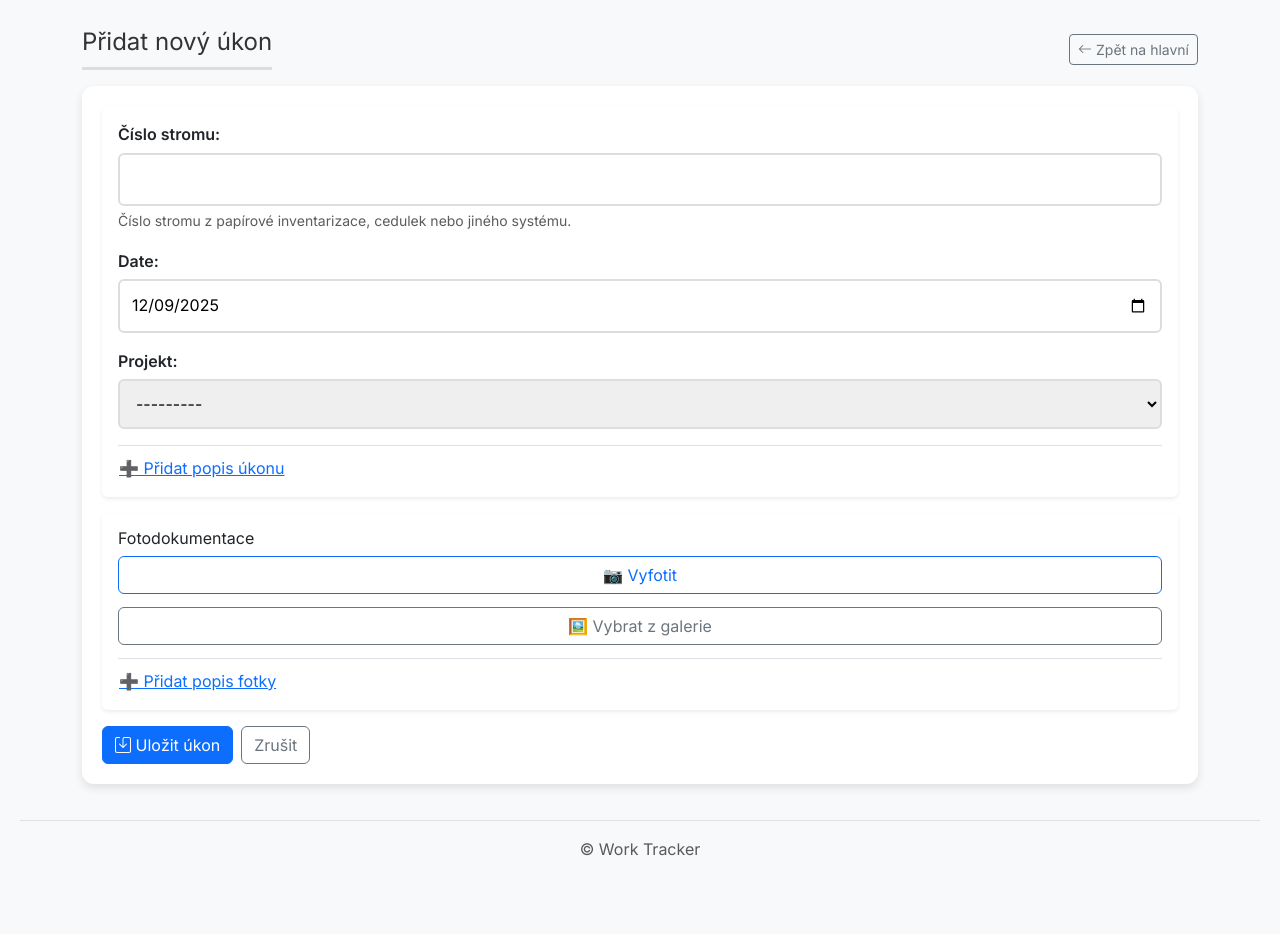
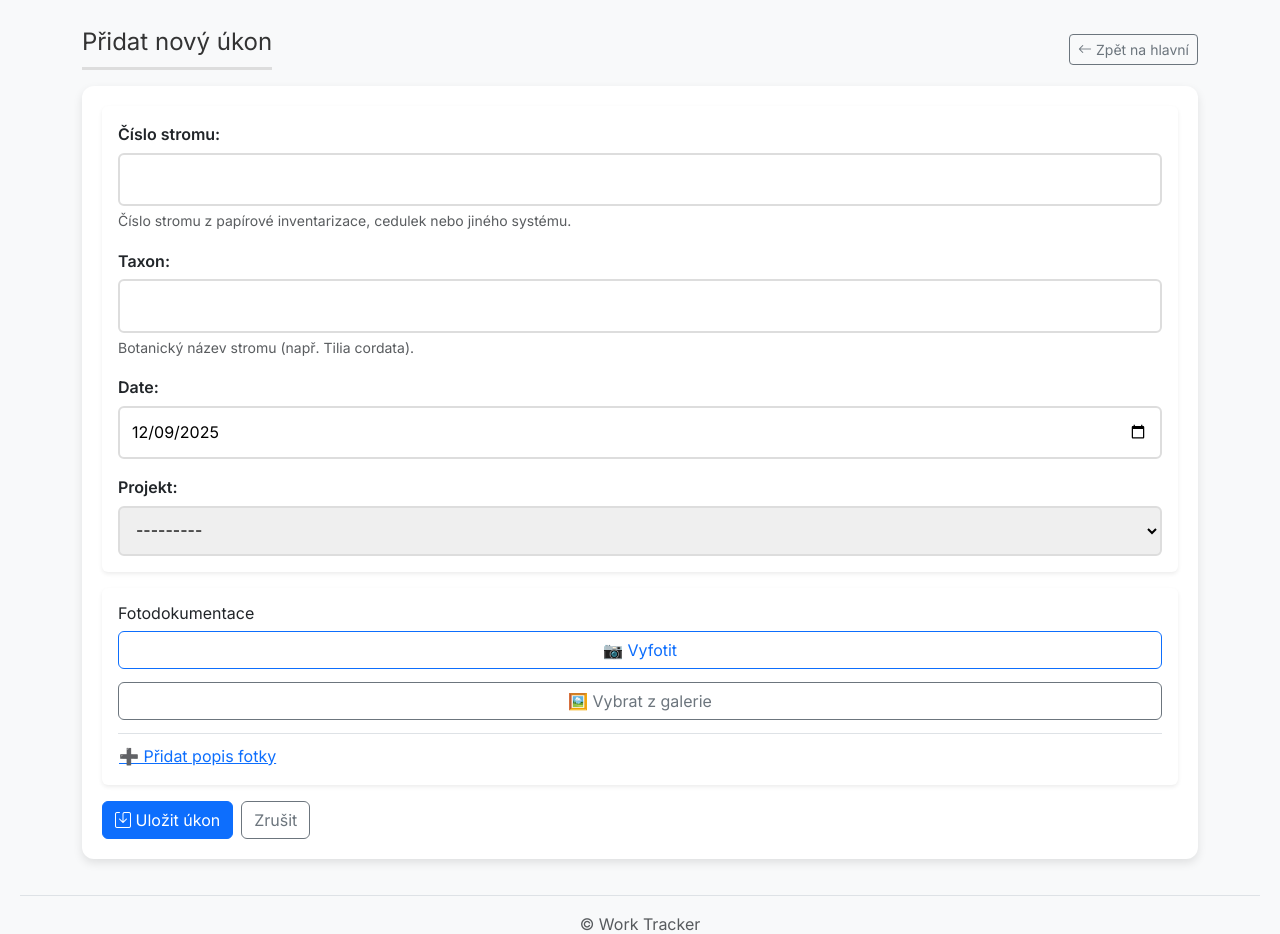
Before and after one commit to vachosan/work_tracker, a Django app: page /tracker/create/ in a window 1280 px wide. Shown: the part 57-991 px from the top of the page. Before the commit the page ends 913 px from the top, so only its background shows below. Run offline with Django 5.2, Linux system fonts and the light colour scheme; the visitor is signed in with stand-in values (Sample User, id 1); data that the repository does not hold is empty; some libraries are stand-ins or nearby versions.

Commit message:
description schován, přidáno pole taxon

```diff
--- a/work_tracker/tracker/admin.py
+++ b/work_tracker/tracker/admin.py
@@ -36,9 +36,9 @@ class ProjectAdmin(admin.ModelAdmin):
 
 @admin.register(WorkRecord)
 class WorkRecordAdmin(admin.ModelAdmin):
-    list_display = ("title", "external_tree_id", "project", "date", "latitude", "longitude")
+    list_display = ("title", "external_tree_id", "taxon", "project", "date", "latitude", "longitude")
     list_filter = ("project", "date", "latitude", "longitude")
-    search_fields = ("title", "external_tree_id", "description")
+    search_fields = ("title", "external_tree_id", "taxon")
     date_hierarchy = "date"
     autocomplete_fields = ("project",)
     inlines = [PhotoDocumentationInline, TreeAssessmentInline]
--- a/work_tracker/tracker/forms.py
+++ b/work_tracker/tracker/forms.py
@@ -60,30 +60,29 @@ class ProjectForm(forms.ModelForm):
 # --------------------------------------
 class WorkRecordForm(forms.ModelForm):
     """Formulář pro vytvoření úkonu"""
-    # definuj pole date s hodnotou ve správném formátu
     date = forms.DateField(
         widget=forms.DateInput(
-            attrs={'type': 'date'},
-            format='%Y-%m-%d'  # <- HTML5 date input očekává ISO formát
+            attrs={'type': 'date', 'autocomplete': 'off'},
+            format='%Y-%m-%d'
         ),
         initial=format(timezone.localdate(), 'Y-m-d'),
-        input_formats=['%Y-%m-%d']  # <- povolíme správný vstupní formát
-    )
-
-    # menší textare pro popis, aby nezabíral moc místa a datum
-
-
-    description = forms.CharField(
-        required=False,
-        widget=forms.Textarea(attrs={'rows': 2, 'placeholder': 'Popis (volitelné)'}),
-        label='Popis'
+        input_formats=['%Y-%m-%d']
     )
 
     class Meta:
         model = WorkRecord
-        fields = ['external_tree_id', 'description', 'date', 'project']
+        fields = ['external_tree_id', 'taxon', 'date', 'project']
         widgets = {
             'date': forms.DateInput(attrs={'type': 'date'}),  # HTML5 datepicker
+        }
+        labels = {
+            'external_tree_id': 'Číslo stromu (externí)',
+            'taxon': 'Taxon',
+            'date': 'Datum',
+            'project': 'Projekt',
+        }
+        help_texts = {
+            'taxon': 'Botanický název stromu (např. Tilia cordata)',
         }
 
     def __init__(self, *args, **kwargs):
@@ -94,6 +93,9 @@ class WorkRecordForm(forms.ModelForm):
         if 'external_tree_id' in self.fields:
             self.fields['external_tree_id'].label = 'Číslo stromu'
             self.fields['external_tree_id'].help_text = 'Číslo stromu z papírové inventarizace, cedulek nebo jiného systému.'
+        if 'taxon' in self.fields:
+            self.fields['taxon'].label = 'Taxon'
+            self.fields['taxon'].help_text = 'Botanický název stromu (např. Tilia cordata).'
         # Filtrování jen na aktivní projekty
         self.fields['project'].queryset = Project.objects.filter(is_closed=False)
 
--- a/work_tracker/tracker/models.py
+++ b/work_tracker/tracker/models.py
@@ -76,6 +76,12 @@ class WorkRecord(models.Model):
         null=True,
         verbose_name="Číslo stromu (externí)",
         help_text="Číslo stromu z papírové inventarizace, cedulek nebo jiného systému.",
+    )
+    taxon = models.CharField(
+        max_length=200,
+        blank=True,
+        verbose_name="Taxon",
+        help_text="Botanický název stromu.",
     )
     description = models.TextField(blank=True)
     date = models.DateField(default=timezone.now)
--- a/work_tracker/tracker/templates/tracker/create_work_record.html
+++ b/work_tracker/tracker/templates/tracker/create_work_record.html
@@ -19,28 +19,13 @@
 
 
       {% for field in work_record_form %}
-        {% if field.name != 'description' %}
         <div>
           {{ field.label_tag }}
           {{ field }}
           {% if field.help_text %}<div class="form-text">{{ field.help_text }}</div>{% endif %}
           {% for error in field.errors %}<div class="text-danger small">{{ error }}</div>{% endfor %}
         </div>
-        {% endif %}
       {% endfor %}
-
-      <div class="border-top pt-2">
-        <button class="btn btn-link p-0" type="button" data-bs-toggle="collapse" data-bs-target="#descCollapse" aria-expanded="false">
-          ➕ Přidat popis úkonu
-        </button>
-        <div class="collapse mt-2" id="descCollapse">
-          {{ work_record_form.description.label_tag }}
-          {{ work_record_form.description }}
-          {% for error in work_record_form.description.errors %}
-            <div class="text-danger small">{{ error }}</div>
-          {% endfor %}
-        </div>
-      </div>
     </div>
   </div>
 
--- a/work_tracker/tracker/views.py
+++ b/work_tracker/tracker/views.py
@@ -600,7 +600,7 @@ def map_leaflet_test(request):
             "id": r.id,
             "title": r.title or "",
             "external_tree_id": r.external_tree_id or "",
-            "description": r.description or "",
+            "taxon": r.taxon or "",
             "project": r.project.name if r.project else "",
             "project_id": r.project_id,
             "lat": r.latitude,
@@ -613,6 +613,7 @@ def map_leaflet_test(request):
         {
             "id": r.id,
             "title": (r.title or ""),
+            "taxon": r.taxon or "",
             "external_tree_id": r.external_tree_id or "",
             "project_id": r.project_id,
             "has_coords": bool(r.latitude and r.longitude),
@@ -627,6 +628,7 @@ def map_leaflet_test(request):
         "work_records": records,
         "records_with_coords": coords,
         "records_for_select": records_for_select,
+        "taxon_options": sorted({r.taxon for r in records if r.taxon}),
     }
     return render(request, "tracker/map_leaflet.html", context)
 
@@ -706,7 +708,7 @@ def map_create_work_record(request):
         return JsonResponse({"status": "error", "msg": "Invalid request"}, status=405)
 
     external_tree_id = (request.POST.get("title") or "").strip()
-    description = (request.POST.get("description") or "").strip()
+    taxon_value = (request.POST.get("taxon") or "").strip()
     project_id = request.POST.get("project_id") or None
     date_str = (request.POST.get("date") or "").strip()
     lat_str = request.POST.get("latitude")
@@ -740,8 +742,8 @@ def map_create_work_record(request):
 
     work_record = WorkRecord(
         project=project,
-        description=description,
         external_tree_id=external_tree_id or None,
+        taxon=taxon_value or "",
         latitude=lat,
         longitude=lon,
         date=record_date,
@@ -752,7 +754,7 @@ def map_create_work_record(request):
         update_fields=[
             "title",
             "external_tree_id",
-            "description",
+            "taxon",
             "project",
             "latitude",
             "longitude",
@@ -766,7 +768,7 @@ def map_create_work_record(request):
             "id": work_record.id,
             "title": work_record.title or "",
             "external_tree_id": work_record.external_tree_id or "",
-            "description": work_record.description or "",
+            "taxon": work_record.taxon or "",
             "project": work_record.project.name if work_record.project else "",
             "project_id": work_record.project_id,
             "lat": work_record.latitude,
```
Also changed, not shown: work_tracker/tracker/templates/tracker/map_leaflet.html (+25 -32 lines), work_tracker/tracker/templates/tracker/work_record_detail.html (+8 -5 lines), work_tracker/tracker/migrations/0014_workrecord_taxon.py (added). Lines whose indentation alone changed are shown as unchanged.
